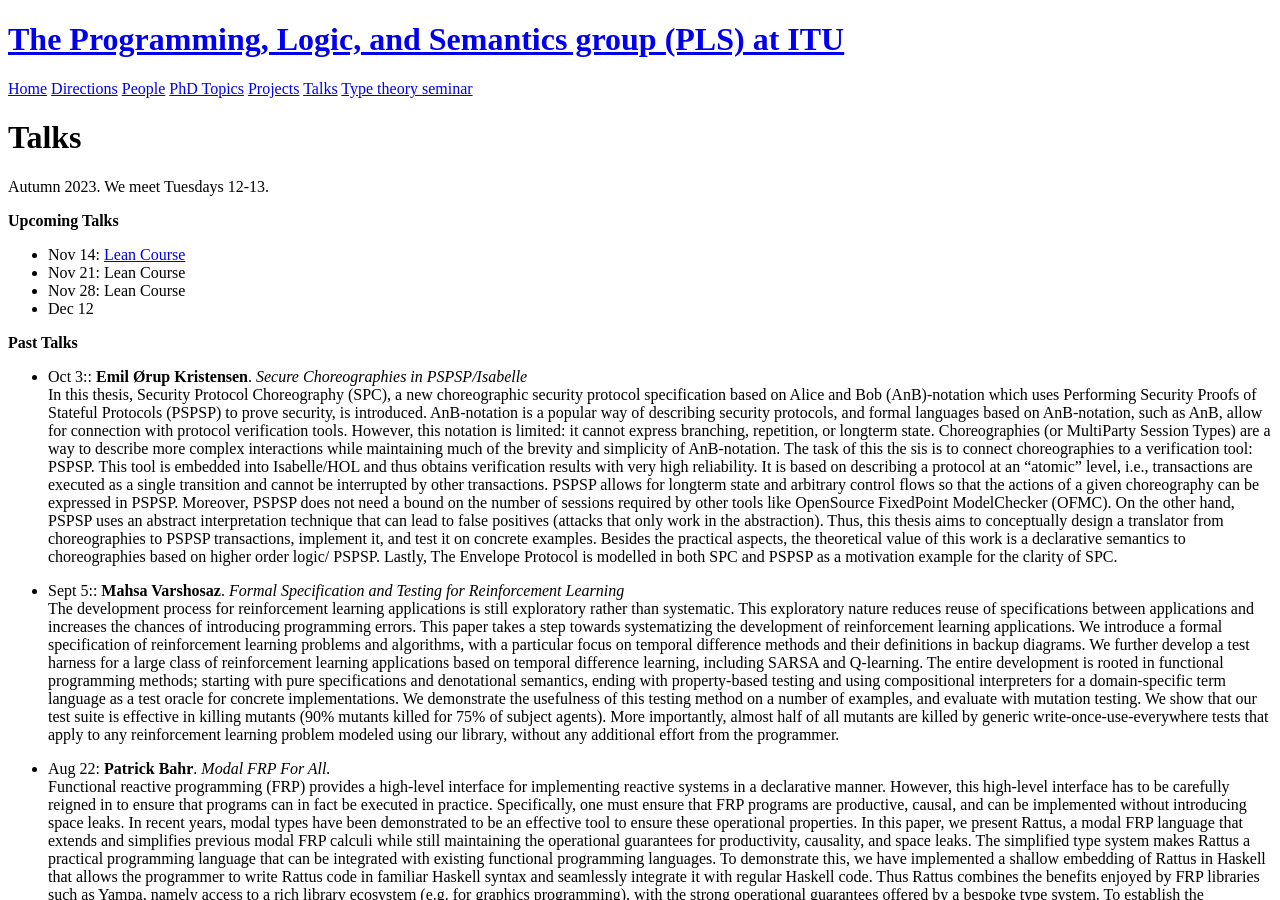
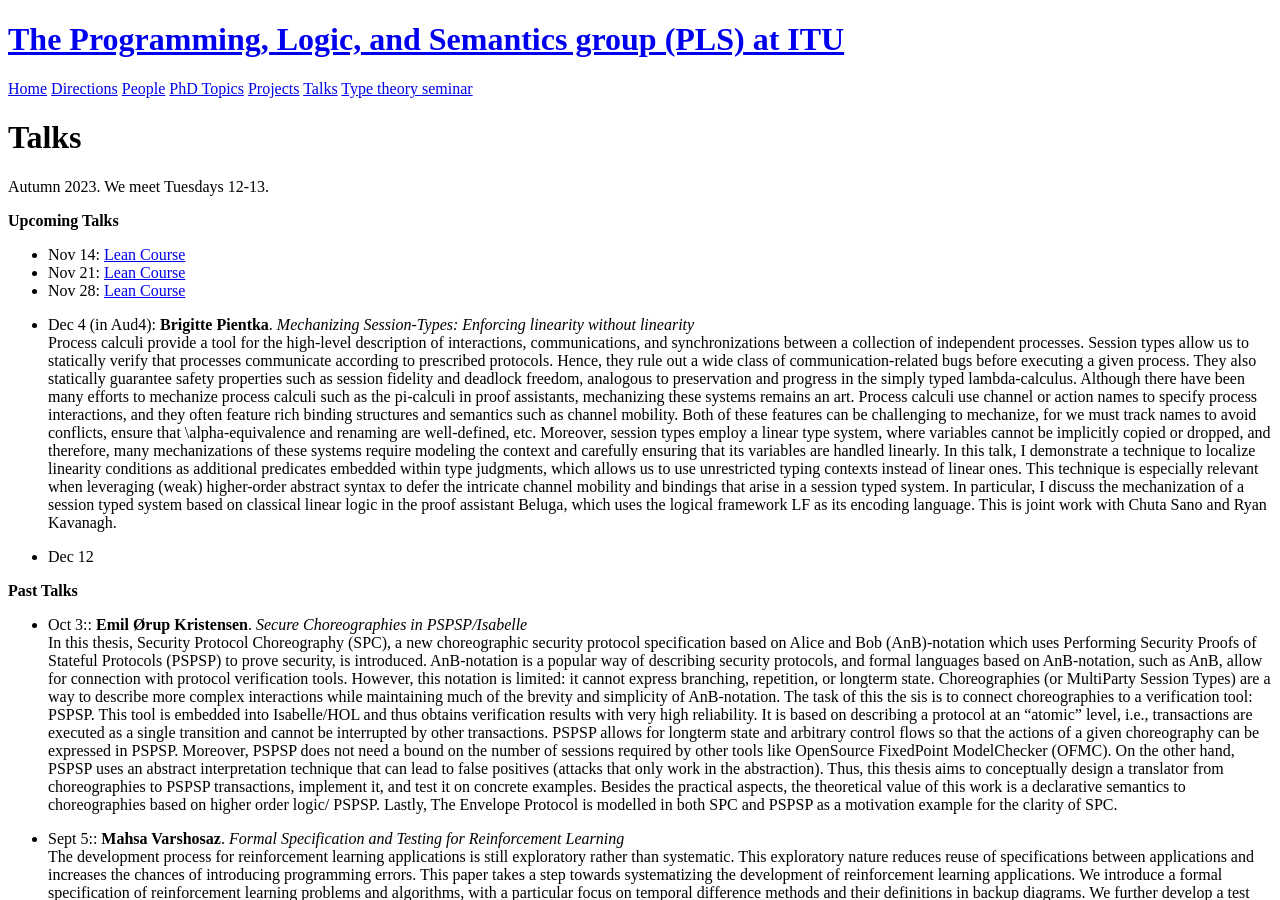
Before and after one commit to rmogelberg/pls.itu.dk, a Jekyll site: the page built from Talks.md, in a window 1280 px wide and 900 px high. Built offline with Jekyll 4.4.1, drawn with Linux system fonts in a browser that asks for light colours.

Commit message:
Update Talks.md

```diff
--- a/Talks.md
+++ b/Talks.md
@@ -7,8 +7,15 @@ Autumn 2023. We meet Tuesdays 12-13.
 **Upcoming Talks**
 
 - Nov 14: [Lean Course](https://pls.itu.dk/LeanCourse.html)
-- Nov 21: Lean Course
-- Nov 28: Lean Course
+- Nov 21: [Lean Course](https://pls.itu.dk/LeanCourse.html)
+- Nov 28: [Lean Course](https://pls.itu.dk/LeanCourse.html)
+- Dec 4 (in Aud4): **Brigitte Pientka**. _Mechanizing Session-Types: Enforcing linearity without linearity_ <br>
+  Process calculi provide a tool for the high-level description of interactions, communications, and synchronizations between a collection of independent processes. Session types allow us to statically  verify that processes communicate according to prescribed protocols.  Hence, they rule  out a wide class of communication-related bugs before executing a given process. They also statically guarantee safety properties such as session fidelity and deadlock freedom, analogous to preservation and progress in the simply typed lambda-calculus.
+Although there have been many efforts to mechanize process calculi such as the pi-calculi in proof assistants, mechanizing these systems  remains an art.  Process calculi use channel or action names to specify process interactions, and they often feature rich binding structures and semantics such as channel mobility.
+Both of these features can be challenging to mechanize, for we must track names to avoid conflicts, ensure that \alpha-equivalence and renaming are well-defined, etc. Moreover, session types employ a linear type system, where variables cannot be  implicitly copied or dropped, and therefore, many mechanizations of these systems require modeling the context and carefully ensuring that its variables  are handled linearly.
+In this talk, I demonstrate a technique to localize linearity conditions as additional predicates embedded within type judgments, which allows us to use unrestricted typing contexts instead of linear ones. This technique is especially relevant when leveraging (weak) higher-order abstract syntax to defer the intricate channel mobility and bindings that arise in a session typed system. In particular, I discuss the mechanization of a session typed system based on classical linear logic in the proof  assistant Beluga, which uses the logical framework LF as its encoding language.
+This is joint work with Chuta Sano and Ryan Kavanagh.
+
 - Dec 12
 
 **Past Talks**
```
